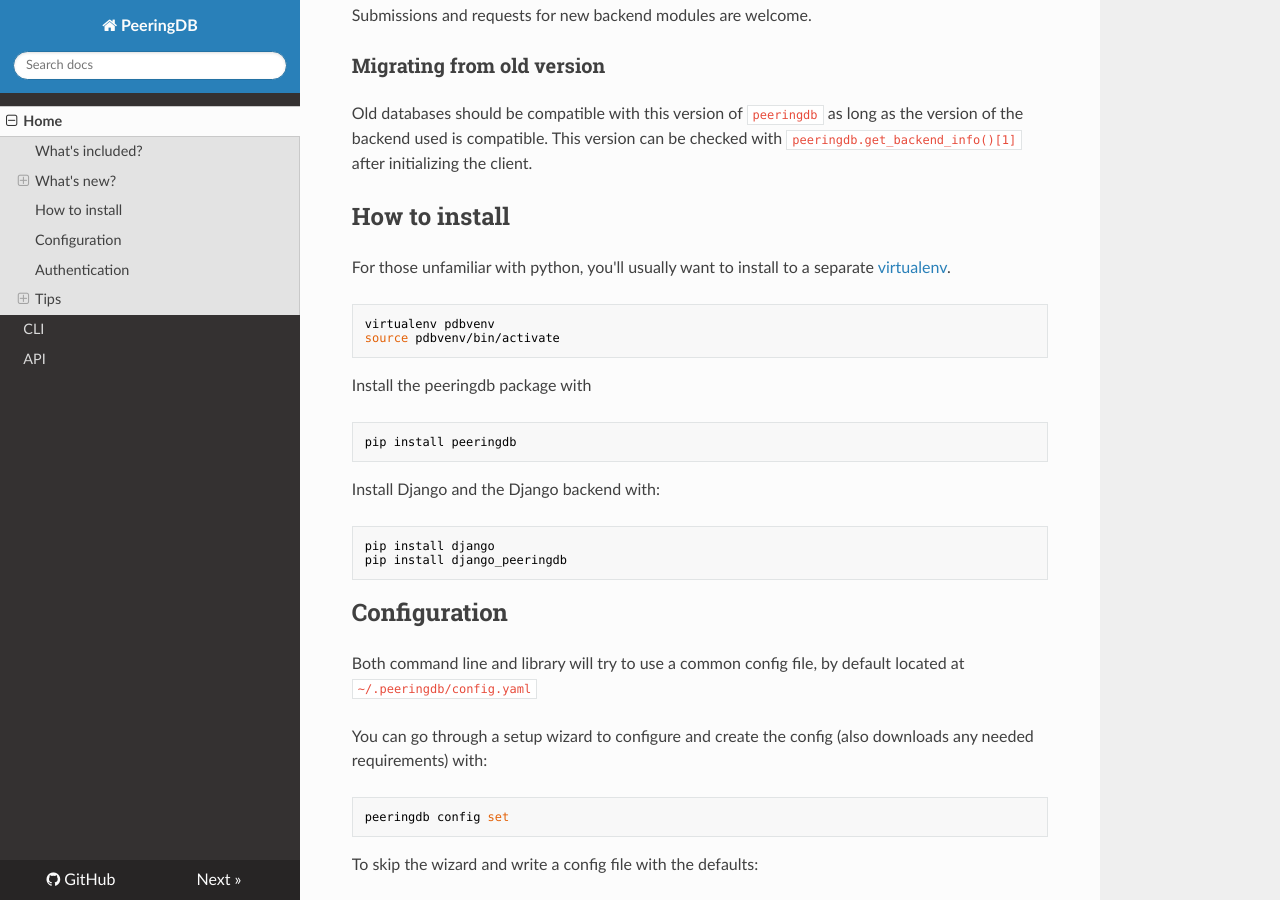
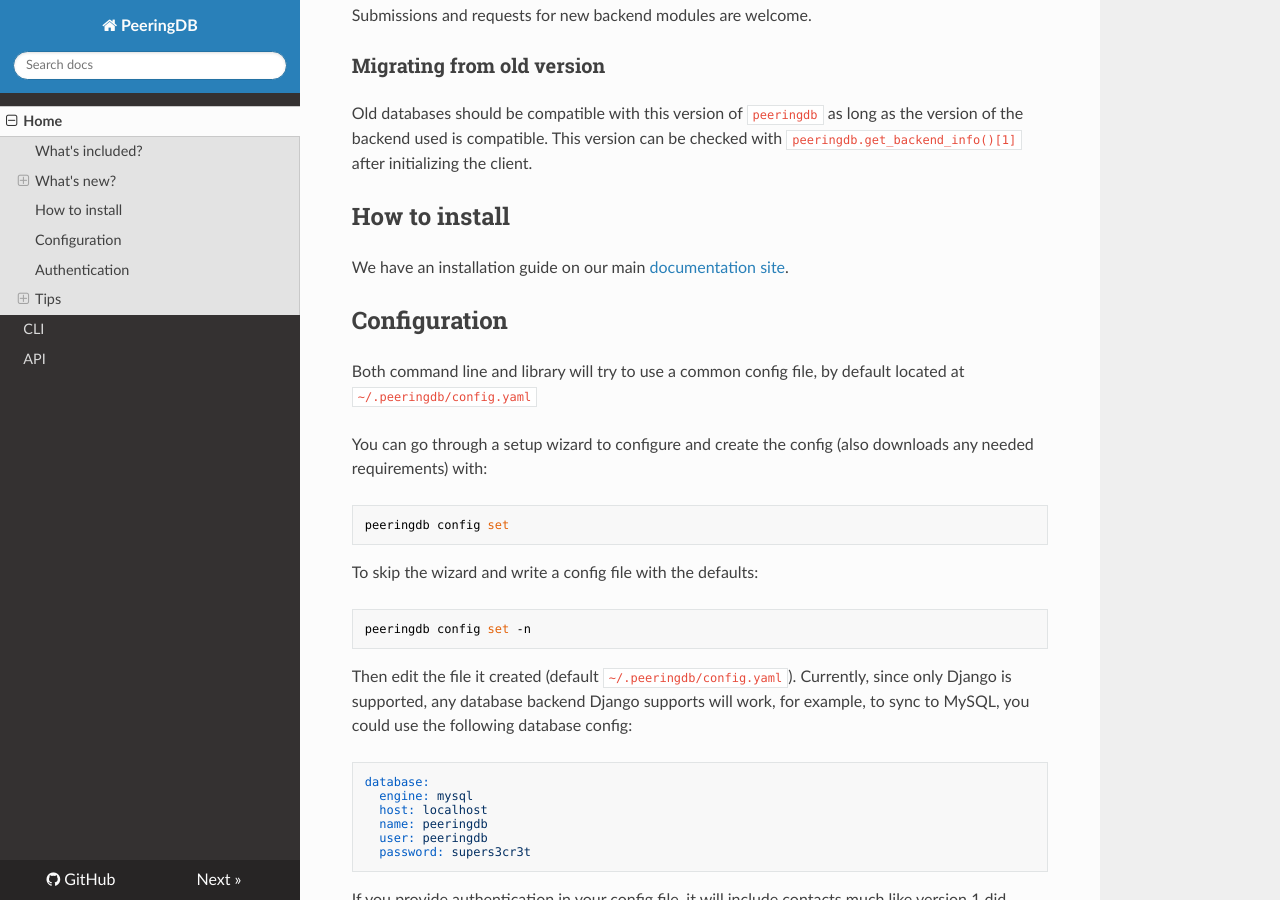
Before and after one commit to peeringdb/peeringdb-py, an MkDocs documentation site: the page built from docs/index.md, in a window 1280 px wide and 900 px high, scrolled down 533 px. Built offline with MkDocs 1.6.1, drawn with Linux system fonts in a browser that asks for light colours; nearby versions of some CDN libraries; old or Windows-style settings are respelled for this version of MkDocs.

Commit message:
Update index.md
Links to new HOWTO on installation

```diff
--- a/docs/index.md
+++ b/docs/index.md
@@ -15,19 +15,7 @@
 Old databases should be compatible with this version of `peeringdb` as long as the version of the backend used is compatible. This version can be checked with `peeringdb.get_backend_info()[1]` after initializing the client.
 
 ## How to install
-For those unfamiliar with python, you'll usually want to install to a separate [virtualenv](http://docs.python-guide.org/en/latest/dev/virtualenvs/).
-
-    virtualenv pdbvenv
-    source pdbvenv/bin/activate
-
-Install the peeringdb package with
-
-    pip install peeringdb
-
-Install Django and the Django backend with:
-
-    pip install django
-    pip install django_peeringdb
+We have an installation guide on our main [documentation site](https://docs.peeringdb.com/howto/peeringdb-py/).
 
 ## Configuration
 Both command line and library will try to use a common config file, by default located at `~/.peeringdb/config.yaml`
```
